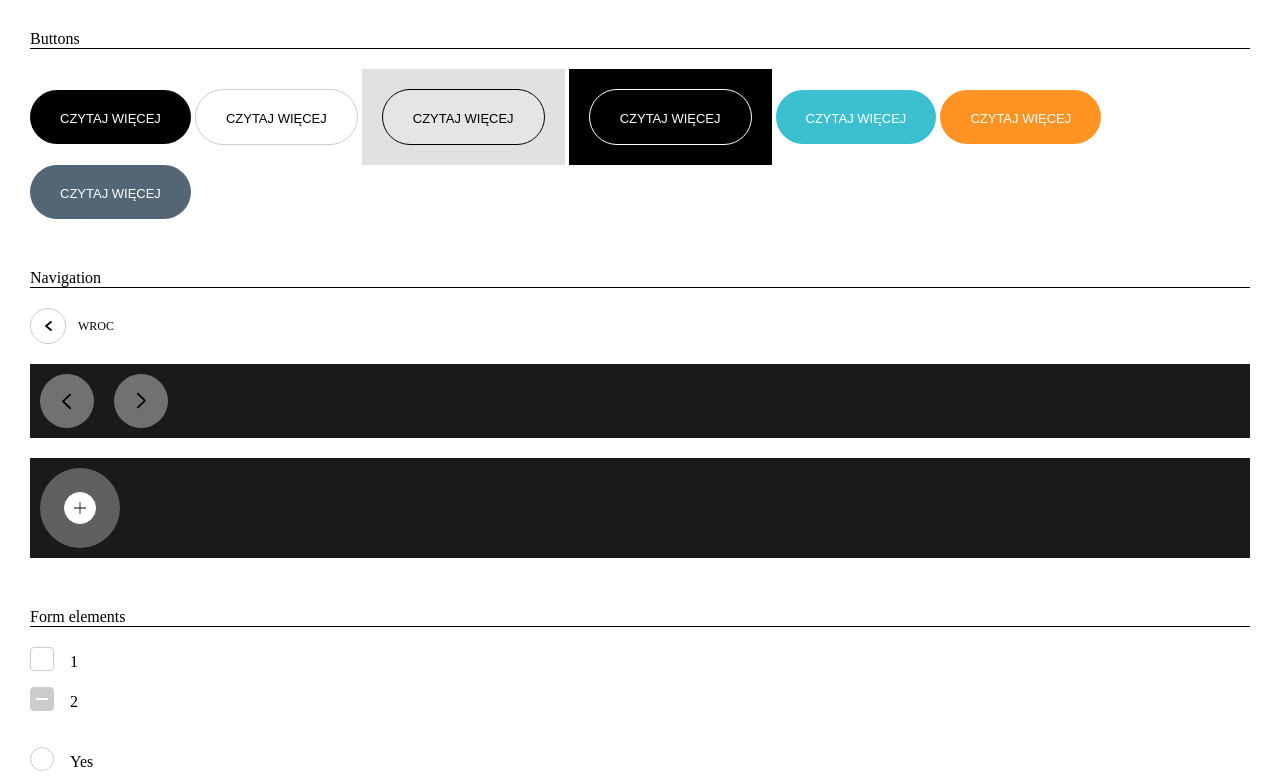
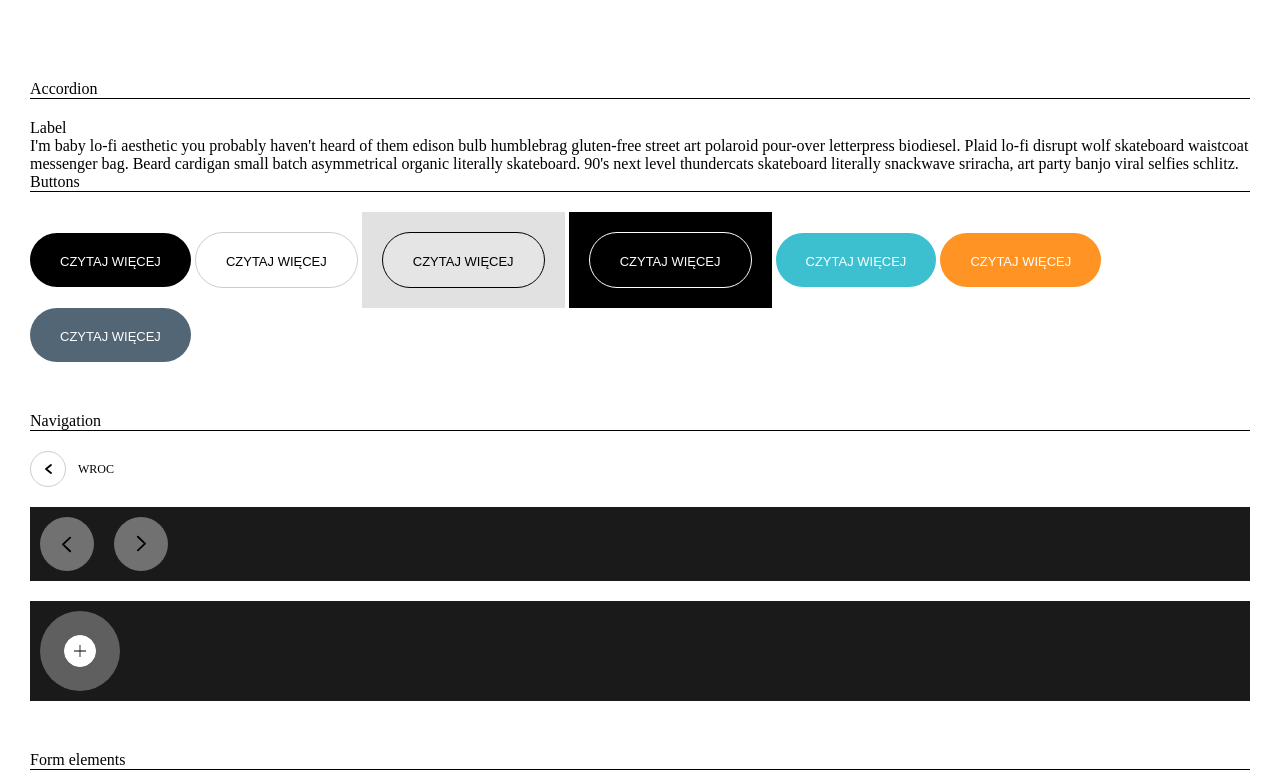
Before and after one commit to mstefanskikogifi/kolo-redisign, a website: page Preview.html in a window 1280 px wide. Shown: the top 784 px of the page. Drawn offline with nearby package versions, Linux system fonts and the light colour scheme; files that its build step writes are made by us from their sources; a web font is replaced by a local one.

Commit message:
Tabs + some clear

```diff
--- a/Preview.html
+++ b/Preview.html
@@ -7,7 +7,6 @@
 	<link rel="stylesheet" href="css/bundle.min.css">
 	<style>
         .checkboxes, .radios {
-            /*height: 50px;*/
             display: flex;
             flex-direction: column;
             flex-wrap: nowrap;
@@ -31,6 +30,16 @@
 </head>
 <body style="padding: 30px">
 
+<div style="border-bottom: 1px solid #000000; margin-top: 50px; margin-bottom: 20px">Accordion</div>
+<div class="accordion">
+	<div class="accordion-element">
+		<div class="accordion-label">Label</div>
+		<div class="accordion-content">
+			I'm baby lo-fi aesthetic you probably haven't heard of them edison bulb humblebrag gluten-free street art polaroid pour-over letterpress biodiesel. Plaid lo-fi disrupt wolf skateboard waistcoat messenger bag. Beard cardigan small batch asymmetrical organic literally skateboard. 90's next level thundercats skateboard literally snackwave sriracha, art party banjo viral selfies schlitz.
+		</div>
+	</div>
+</div>
+
 <div style="border-bottom: 1px solid #000000; margin-bottom: 20px">Buttons</div>
 <div>
 	<button class="button black">Czytaj więcej</button>
@@ -47,20 +56,16 @@
 </div>
 
 <div style="border-bottom: 1px solid #000000; margin-top: 50px; margin-bottom: 20px">Navigation</div>
-
 <div class="back-navigation">wroc</div>
-
 <div style="background: #1a1a1a; display: flex; margin-top: 20px;">
 	<div class="carousel-navigation carousel-back"></div>
 	<div class="carousel-navigation carousel-next"></div>
 </div>
-
 <div style="background: #1a1a1a; margin-top: 20px; padding: 10px">
 	<div class="zoom-pin"></div>
 </div>
 
 <div style="border-bottom: 1px solid #000000; margin-top: 50px; margin-bottom: 20px">Form elements</div>
-
 <div class="checkboxes">
 	<input id="xa1" type="checkbox" tabindex="1"/>
 	<label for="xa1">1</label>
@@ -68,7 +73,6 @@
 	<input id="xb1" type="checkbox" tabindex="2" disabled/>
 	<label for="xb1">2</label>
 </div>
-
 <div class="radios">
 	<input type="radio" name="yesno" value="Yes" id="radio_0" tabindex="1" checked="checked">
 	<label for="radio_0">Yes</label>
@@ -82,7 +86,6 @@
 	<input type="radio" name="yesno" value="No" id="radio_3" tabindex="4" disabled>
 	<label for="radio_3">I don't know</label>
 </div>
-
 <div class="switches">
 	<label class="switch">
 		<input type="checkbox">
@@ -155,7 +158,6 @@
 	<i class="icon watch"></i>
 </div>
 
-
 <script src="js/jquery.min.js"></script>
 <script src="js/tabs.js"></script>
 
--- a/sass/_tabs.scss
+++ b/sass/_tabs.scss
@@ -1,3 +1,4 @@
+.tabs {
   .tab-buttons {
     display: flex;
     -webkit-touch-callout: none;
@@ -50,3 +51,4 @@
       }
     }
   }
+}
```
Lines whose indentation alone changed are shown as unchanged.
